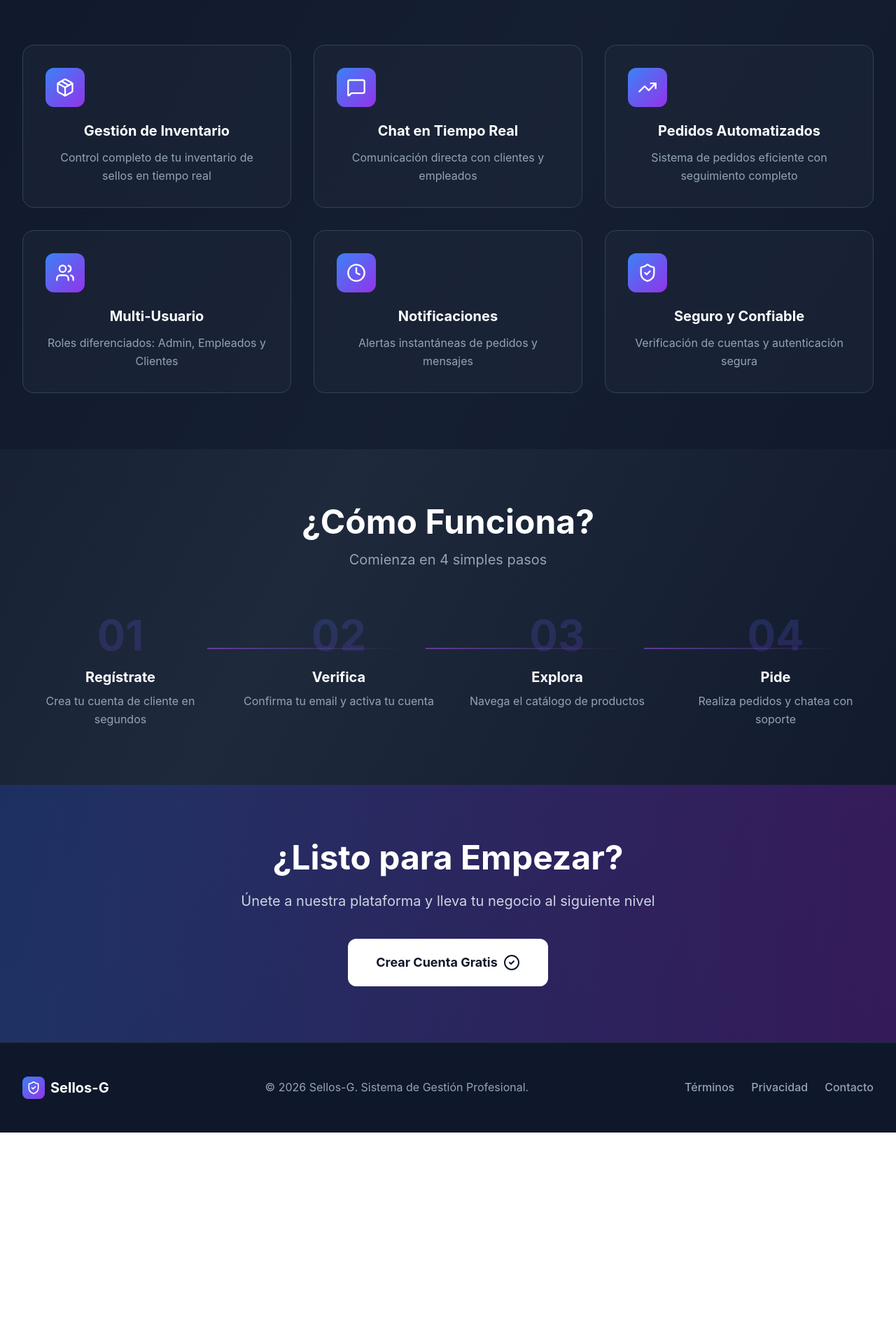
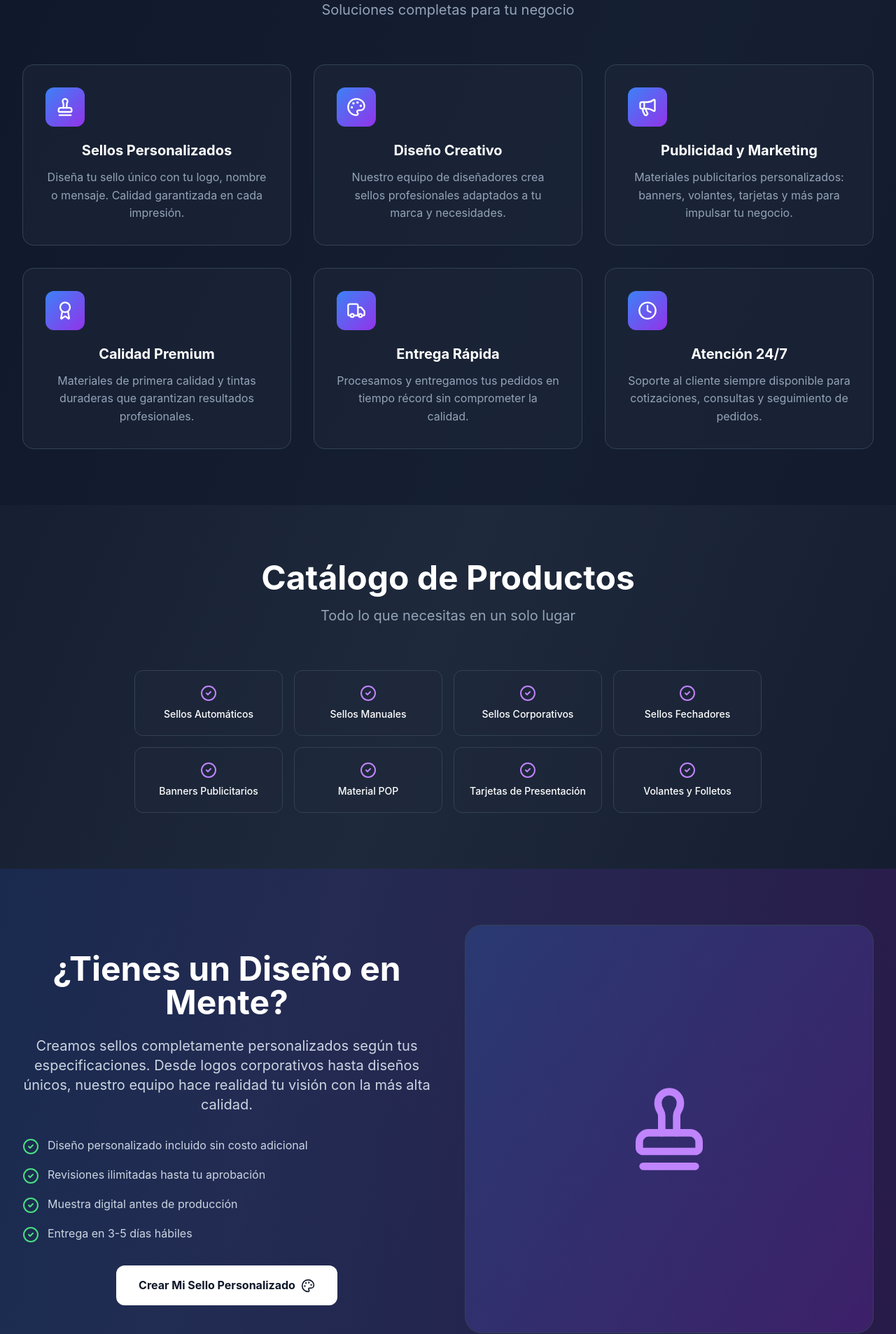
Before and after one commit to Lchury984/Sellos-G-Frontend, a React (Vite) app: page / in a window 1280 px wide. Shown: the part 776-2683 px from the top of the page at 70% size. Before the commit the page ends 2395 px from the top, so only its background shows below. Built offline with nearby package versions, Linux system fonts and the light colour scheme; no server answers.

Commit message:
Actualizar landing: enfoque en empresa de sellos y publicidad

```diff
--- a/src/pages/public/Landing.jsx
+++ b/src/pages/public/Landing.jsx
@@ -3,54 +3,60 @@ import { Link } from 'react-router-dom';
 import {
   ShieldCheck,
   MessageSquare,
-  Package,
-  TrendingUp,
-  Users,
-  Clock,
+  Stamp,
+  Palette,
+  Megaphone,
+  Sparkles,
   CheckCircle2,
   ArrowRight,
-  Sparkles
+  Award,
+  Truck,
+  Clock
 } from 'lucide-react';
 
 const Landing = () => {
-  const features = [
+  const services = [
     {
-      icon: Package,
-      title: 'Gestión de Inventario',
-      description: 'Control completo de tu inventario de sellos en tiempo real'
+      icon: Stamp,
+      title: 'Sellos Personalizados',
+      description: 'Diseña tu sello único con tu logo, nombre o mensaje. Calidad garantizada en cada impresión.'
     },
     {
-      icon: MessageSquare,
-      title: 'Chat en Tiempo Real',
-      description: 'Comunicación directa con clientes y empleados'
+      icon: Palette,
+      title: 'Diseño Creativo',
+      description: 'Nuestro equipo de diseñadores crea sellos profesionales adaptados a tu marca y necesidades.'
     },
     {
-      icon: TrendingUp,
-      title: 'Pedidos Automatizados',
-      description: 'Sistema de pedidos eficiente con seguimiento completo'
+      icon: Megaphone,
+      title: 'Publicidad y Marketing',
+      description: 'Materiales publicitarios personalizados: banners, volantes, tarjetas y más para impulsar tu negocio.'
     },
     {
-      icon: Users,
-      title: 'Multi-Usuario',
-      description: 'Roles diferenciados: Admin, Empleados y Clientes'
+      icon: Award,
+      title: 'Calidad Premium',
+      description: 'Materiales de primera calidad y tintas duraderas que garantizan resultados profesionales.'
+    },
+    {
+      icon: Truck,
+      title: 'Entrega Rápida',
+      description: 'Procesamos y entregamos tus pedidos en tiempo récord sin comprometer la calidad.'
     },
     {
       icon: Clock,
-      title: 'Notificaciones',
-      description: 'Alertas instantáneas de pedidos y mensajes'
-    },
-    {
-      icon: ShieldCheck,
-      title: 'Seguro y Confiable',
-      description: 'Verificación de cuentas y autenticación segura'
+      title: 'Atención 24/7',
+      description: 'Soporte al cliente siempre disponible para cotizaciones, consultas y seguimiento de pedidos.'
     }
   ];
 
-  const steps = [
-    { number: '01', title: 'Regístrate', desc: 'Crea tu cuenta de cliente en segundos' },
-    { number: '02', title: 'Verifica', desc: 'Confirma tu email y activa tu cuenta' },
-    { number: '03', title: 'Explora', desc: 'Navega el catálogo de productos' },
-    { number: '04', title: 'Pide', desc: 'Realiza pedidos y chatea con soporte' }
+  const products = [
+    'Sellos Automáticos',
+    'Sellos Manuales',
+    'Sellos Corporativos',
+    'Sellos Fechadores',
+    'Banners Publicitarios',
+    'Material POP',
+    'Tarjetas de Presentación',
+    'Volantes y Folletos'
   ];
 
   return (
@@ -61,7 +67,7 @@ const Landing = () => {
           <div className="flex justify-between items-center h-16">
             <div className="flex items-center gap-2">
               <div className="w-8 h-8 bg-gradient-to-br from-blue-500 to-purple-600 rounded-lg flex items-center justify-center">
-                <ShieldCheck className="w-5 h-5 text-white" />
+                <Stamp className="w-5 h-5 text-white" />
               </div>
               <span className="text-xl font-bold bg-gradient-to-r from-blue-400 to-purple-400 bg-clip-text text-transparent">
                 Sellos-G
@@ -78,7 +84,7 @@ const Landing = () => {
                 to="/login"
                 className="px-5 py-2 bg-gradient-to-r from-blue-500 to-purple-600 text-white rounded-lg font-semibold hover:shadow-lg hover:shadow-purple-500/50 transition-all"
               >
-                Registrarse
+                Cotizar Ahora
               </Link>
             </div>
           </div>
@@ -97,22 +103,23 @@ const Landing = () => {
         <div className="max-w-7xl mx-auto text-center relative z-10">
           <div className="inline-flex items-center gap-2 px-4 py-2 bg-slate-800/50 border border-purple-500/30 rounded-full mb-8">
             <Sparkles className="w-4 h-4 text-purple-400" />
-            <span className="text-sm text-purple-300">Sistema de Gestión Profesional</span>
+            <span className="text-sm text-purple-300">Sellos y Publicidad desde 2015</span>
           </div>
 
           <h1 className="text-5xl md:text-7xl font-bold mb-6 leading-tight">
             <span className="bg-gradient-to-r from-blue-400 via-purple-400 to-pink-400 bg-clip-text text-transparent">
-              Gestiona tus Sellos
+              Sellos Personalizados
             </span>
             <br />
             <span className="text-white">
-              de Forma Inteligente
+              & Material Publicitario
             </span>
           </h1>
 
           <p className="text-xl text-slate-400 mb-10 max-w-3xl mx-auto">
-            Plataforma completa para administrar inventario, pedidos y comunicación
-            con tus clientes en tiempo real. Todo en un solo lugar.
+            Especialistas en la creación de sellos únicos y materiales publicitarios
+            de alta calidad. Convierte tus ideas en realidad con diseños profesionales
+            que destacan tu marca.
           </p>
 
           <div className="flex flex-col sm:flex-row gap-4 justify-center">
@@ -120,75 +127,118 @@ const Landing = () => {
               to="/login"
               className="group px-8 py-4 bg-gradient-to-r from-blue-500 to-purple-600 text-white rounded-xl font-semibold text-lg hover:shadow-2xl hover:shadow-purple-500/50 transition-all flex items-center justify-center gap-2"
             >
-              Comenzar Ahora
+              Solicitar Cotización
               <ArrowRight className="w-5 h-5 group-hover:translate-x-1 transition-transform" />
             </Link>
             <a
-              href="#caracteristicas"
+              href="#servicios"
               className="px-8 py-4 bg-slate-800/50 border border-slate-700 text-white rounded-xl font-semibold text-lg hover:bg-slate-800 transition-colors"
             >
-              Ver Características
+              Ver Servicios
             </a>
           </div>
         </div>
       </section>
 
-      {/* Features Section */}
-      <section id="caracteristicas" className="py-20 px-4 sm:px-6 lg:px-8 bg-slate-900/50">
+      {/* Services Section */}
+      <section id="servicios" className="py-20 px-4 sm:px-6 lg:px-8 bg-slate-900/50">
         <div className="max-w-7xl mx-auto">
           <div className="text-center mb-16">
             <h2 className="text-4xl md:text-5xl font-bold text-white mb-4">
-              Características Principales
+              Nuestros Servicios
             </h2>
             <p className="text-xl text-slate-400">
-              Todo lo que necesitas para gestionar tu negocio
+              Soluciones completas para tu negocio
             </p>
           </div>
 
           <div className="grid grid-cols-1 md:grid-cols-2 lg:grid-cols-3 gap-8">
-            {features.map((feature, index) => (
+            {services.map((service, index) => (
               <div
                 key={index}
                 className="group p-8 bg-slate-800/50 border border-slate-700 rounded-2xl hover:bg-slate-800 hover:border-purple-500/50 transition-all hover:shadow-xl hover:shadow-purple-500/20"
               >
                 <div className="w-14 h-14 bg-gradient-to-br from-blue-500 to-purple-600 rounded-xl flex items-center justify-center mb-5 group-hover:scale-110 transition-transform">
-                  <feature.icon className="w-7 h-7 text-white" />
+                  <service.icon className="w-7 h-7 text-white" />
                 </div>
-                <h3 className="text-xl font-bold text-white mb-3">{feature.title}</h3>
-                <p className="text-slate-400">{feature.description}</p>
+                <h3 className="text-xl font-bold text-white mb-3">{service.title}</h3>
+                <p className="text-slate-400">{service.description}</p>
               </div>
             ))}
           </div>
         </div>
       </section>
 
-      {/* How it Works Section */}
+      {/* Products Section */}
       <section className="py-20 px-4 sm:px-6 lg:px-8">
         <div className="max-w-7xl mx-auto">
           <div className="text-center mb-16">
             <h2 className="text-4xl md:text-5xl font-bold text-white mb-4">
-              ¿Cómo Funciona?
+              Catálogo de Productos
             </h2>
             <p className="text-xl text-slate-400">
-              Comienza en 4 simples pasos
+              Todo lo que necesitas en un solo lugar
             </p>
           </div>
 
-          <div className="grid grid-cols-1 md:grid-cols-2 lg:grid-cols-4 gap-8">
-            {steps.map((step, index) => (
-              <div key={index} className="relative">
-                <div className="text-center">
-                  <div className="text-6xl font-bold bg-gradient-to-br from-blue-500/20 to-purple-600/20 bg-clip-text text-transparent mb-4">
-                    {step.number}
-                  </div>
-                  <h3 className="text-xl font-bold text-white mb-2">{step.title}</h3>
-                  <p className="text-slate-400">{step.desc}</p>
-                </div>
-                {index < steps.length - 1 && (
-                  <div className="hidden lg:block absolute top-12 left-full w-full h-0.5 bg-gradient-to-r from-purple-500/50 to-transparent -translate-x-4"></div>
-                )}
+          <div className="grid grid-cols-2 md:grid-cols-4 gap-4 max-w-4xl mx-auto">
+            {products.map((product, index) => (
+              <div
+                key={index}
+                className="p-5 bg-slate-800/50 border border-slate-700 rounded-xl text-center hover:border-purple-500/50 hover:bg-slate-800 transition-all"
+              >
+                <CheckCircle2 className="w-6 h-6 text-purple-400 mx-auto mb-2" />
+                <p className="text-white font-medium text-sm">{product}</p>
               </div>
             ))}
+          </div>
+        </div>
+      </section>
+
+      {/* Customization Section */}
+      <section className="py-20 px-4 sm:px-6 lg:px-8 bg-gradient-to-r from-blue-900/30 to-purple-900/30">
+        <div className="max-w-7xl mx-auto">
+          <div className="grid md:grid-cols-2 gap-12 items-center">
+            <div>
+              <h2 className="text-4xl md:text-5xl font-bold text-white mb-6">
+                ¿Tienes un Diseño en Mente?
+              </h2>
+              <p className="text-xl text-slate-300 mb-8">
+                Creamos sellos completamente personalizados según tus especificaciones.
+                Desde logos corporativos hasta diseños únicos, nuestro equipo hace realidad
+                tu visión con la más alta calidad.
+              </p>
+              <ul className="space-y-4 mb-8">
+                <li className="flex items-start gap-3">
+                  <CheckCircle2 className="w-6 h-6 text-green-400 flex-shrink-0 mt-0.5" />
+                  <span className="text-slate-300">Diseño personalizado incluido sin costo adicional</span>
+                </li>
+                <li className="flex items-start gap-3">
+                  <CheckCircle2 className="w-6 h-6 text-green-400 flex-shrink-0 mt-0.5" />
+                  <span className="text-slate-300">Revisiones ilimitadas hasta tu aprobación</span>
+                </li>
+                <li className="flex items-start gap-3">
+                  <CheckCircle2 className="w-6 h-6 text-green-400 flex-shrink-0 mt-0.5" />
+                  <span className="text-slate-300">Muestra digital antes de producción</span>
+                </li>
+                <li className="flex items-start gap-3">
+                  <CheckCircle2 className="w-6 h-6 text-green-400 flex-shrink-0 mt-0.5" />
+                  <span className="text-slate-300">Entrega en 3-5 días hábiles</span>
+                </li>
+              </ul>
+              <Link
+                to="/login"
+                className="inline-flex items-center gap-2 px-8 py-4 bg-white text-slate-900 rounded-xl font-bold hover:shadow-xl transition-all"
+              >
+                Crear Mi Sello Personalizado
+                <Palette className="w-5 h-5" />
+              </Link>
+            </div>
+            <div className="relative">
+              <div className="aspect-square bg-gradient-to-br from-blue-500/20 to-purple-600/20 rounded-3xl border border-slate-700 flex items-center justify-center">
+                <Stamp className="w-32 h-32 text-purple-400" />
+              </div>
+            </div>
           </div>
         </div>
       </section>
@@ -197,18 +247,28 @@ const Landing = () => {
       <section className="py-20 px-4 sm:px-6 lg:px-8 bg-gradient-to-r from-blue-900/50 to-purple-900/50">
         <div className="max-w-4xl mx-auto text-center">
           <h2 className="text-4xl md:text-5xl font-bold text-white mb-6">
-            ¿Listo para Empezar?
+            ¿Listo para Comenzar?
           </h2>
           <p className="text-xl text-slate-300 mb-10">
-            Únete a nuestra plataforma y lleva tu negocio al siguiente nivel
+            Crea tu cuenta, cotiza tu proyecto y recibe atención personalizada.
+            Chat en tiempo real con nuestro equipo para resolver todas tus dudas.
           </p>
-          <Link
-            to="/login"
-            className="inline-flex items-center gap-2 px-10 py-5 bg-white text-slate-900 rounded-xl font-bold text-lg hover:shadow-2xl hover:shadow-white/20 transition-all"
-          >
-            Crear Cuenta Gratis
-            <CheckCircle2 className="w-6 h-6" />
-          </Link>
+          <div className="flex flex-col sm:flex-row gap-4 justify-center">
+            <Link
+              to="/login"
+              className="inline-flex items-center gap-2 px-10 py-5 bg-white text-slate-900 rounded-xl font-bold text-lg hover:shadow-2xl hover:shadow-white/20 transition-all"
+            >
+              Solicitar Cotización
+              <MessageSquare className="w-6 h-6" />
+            </Link>
+            <Link
+              to="/login"
+              className="inline-flex items-center gap-2 px-10 py-5 bg-slate-800 border border-slate-600 text-white rounded-xl font-bold text-lg hover:bg-slate-700 transition-all"
+            >
+              Ver Catálogo Completo
+              <ArrowRight className="w-6 h-6" />
+            </Link>
+          </div>
         </div>
       </section>
 
@@ -218,19 +278,19 @@ const Landing = () => {
           <div className="flex flex-col md:flex-row justify-between items-center gap-6">
             <div className="flex items-center gap-2">
               <div className="w-8 h-8 bg-gradient-to-br from-blue-500 to-purple-600 rounded-lg flex items-center justify-center">
-                <ShieldCheck className="w-5 h-5 text-white" />
+                <Stamp className="w-5 h-5 text-white" />
               </div>
               <span className="text-xl font-bold text-white">Sellos-G</span>
             </div>
             <p className="text-slate-400 text-center">
-              © 2026 Sellos-G. Sistema de Gestión Profesional.
+              © 2026 Sellos-G. Especialistas en Sellos y Publicidad.
             </p>
             <div className="flex gap-6">
               <a href="#" className="text-slate-400 hover:text-white transition-colors">
-                Términos
+                Cotizar
               </a>
               <a href="#" className="text-slate-400 hover:text-white transition-colors">
-                Privacidad
+                Catálogo
               </a>
               <a href="#" className="text-slate-400 hover:text-white transition-colors">
                 Contacto
```
